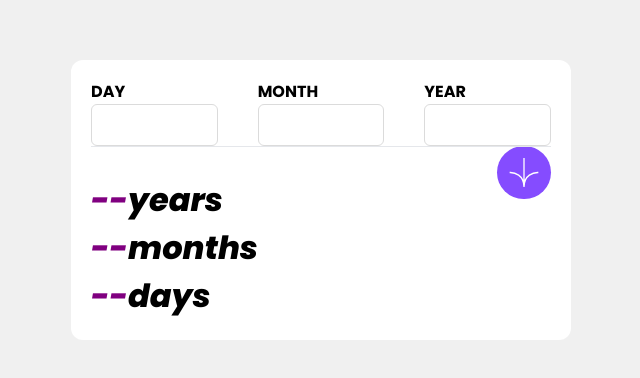
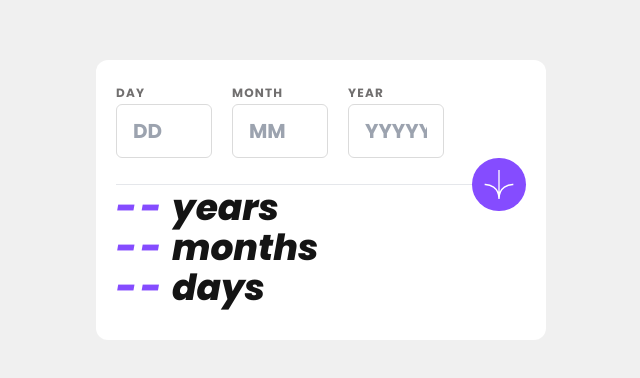
Before and after one commit to Sonya-c/frontend-mentor, a plain HTML site: page age-calculator-app/index.html in a window 1280 px wide. Shown: the part 200-578 px from the top of the page, without its empty margins (319-959 px from the left). Drawn offline with nearby package versions, Linux system fonts and the light colour scheme.

Commit message:
more style and age calculation

```diff
--- a/age-calculator-app/index.html
+++ b/age-calculator-app/index.html
@@ -30,54 +30,107 @@
       }
     }
   </script>
+  <style>
+    input::-webkit-outer-spin-button,
+    input::-webkit-inner-spin-button {
+        /* display: none; <- Crashes Chrome on hover */
+        -webkit-appearance: none;
+        margin: 0; /* <-- Apparently some margin are still there even though it's hidden */
+    }
 
+    input[type=number] {
+        -moz-appearance:textfield; /* Firefox */
+    }
+  </style>
   <script src="https://ajax.googleapis.com/ajax/libs/jquery/3.6.4/jquery.min.js"></script>
 </head>
 
 <body class="font-[Poppins] bg-OffWhite flex items-center justify-center h-screen w-screen ">
-  <main class="bg-White w-[500px] p-5 rounded-xl ">
+  <main class="bg-White w-[450px] h-[280px] p-5 rounded-xl ">
     <form id="form">
-      <div class="grid grid-cols-3 gap-10 [&_input]:w-full [&_input]:border [&_input]:border-LightGrey [&_input]:p-2 [&_input]:rounded-md ">
+      <div class="
+      grid grid-cols-3 gap-5
+      w-[80%]
+
+      [&_input]:border
+      [&_input]:border-LightGrey
+      [&_input]:pl-4
+      [&_input]:pr-4
+      [&_input]:pt-3
+      [&_input]:pb-3
+      [&_input]:text-xl
+      [&_input]:rounded-md
+      [&_input]:w-full
+      [&_label]:text-xs
+      [&_label]:text-SmokeyGrey
+      [&_label]:tracking-widest
+
+      ">
         <div>
           <label for="birthday">DAY</label>
-          <input id="birthday" type="number" required>
+          <input id="birthday" min="1" max="31" type="number" placeholder="DD" required>
         </div>
 
         <div>
           <label for="birthmonth">MONTH</label>
-          <input type="number" id="birthmonth" required>
+          <input type="number" min="1" max="12" id="birthmonth" placeholder="MM" required>
         </div>
 
         <div>
           <label for="birthyear">YEAR</label>
-          <input type="number" id="birthyear" required>
+          <input type="number" min="0" id="birthyear" placeholder="YYYYY" required>
         </div>
       </div>
-      <div class="relative h-[30px] ">
-        <button type="submit" title="submit" class="bg-Purple rounded-full p-3 absolute right-0 ">
+      <div class="h-[30px] grid grid-cols-2 items-center ">
+        <div class="col-start-1 col-end-6">
+          <hr>
+        </div>
+        <button
+            type="submit"
+            title="submit"
+            class="
+              bg-Purple
+              rounded-full
+              p-3
+              col-end-7 col-span-1
+              hover:bg-OffBlack
+              ">
           <img width="30" src="assets/images/icon-arrow.svg" alt="" />
         </button>
-        <hr class="absolute top-0 bottom-0 left-0 right-0 ">
       </div>
-
-
     </form>
 
-    <div class="[&>*]:text-[32px] font-[800] italic [&_span]:text-[Purple] ">
-      <p><span id="year">--</span>years</p>
-      <p><span id="month">--</span>months</p>
-      <p><span id="days">--</span>days</p>
+    <div class="
+      [&>*]:text-4xl
+      font-[800] italic
+      [&_span]:text-Purple
+      [&_span]:tracking-widest
+      text-OffBlack
+
+      ">
+      <p><span id="years">--</span> years</p>
+      <p><span id="months">--</span> months</p>
+      <p><span id="days">--</span> days</p>
     </div>
   </main>
 
   <script>
     $("#form").submit(event => {
       event.preventDefault();
-      birthDay = $("#birthday").val()
-      bithhMonth = $("#birthmonth").val()
-      birthYear = $("#birthyear").val()
+      let today = new Date();
 
-      $("#year").text(birthYear)
+      let birthdate = new Date();
+      birthdate.setFullYear(
+        $("#birthyear").val(),
+        $("#birthmonth").val() - 1,
+        $("#birthday").val());
+
+      let diff = new Date(today - birthdate);
+
+      $("#years").text(diff.getUTCFullYear() - 1970);
+      $("#months").text(diff.getUTCMonth());
+      $("#days").text(diff.getUTCDate() - 1);
+
     })
   </script>
 </body>
```
